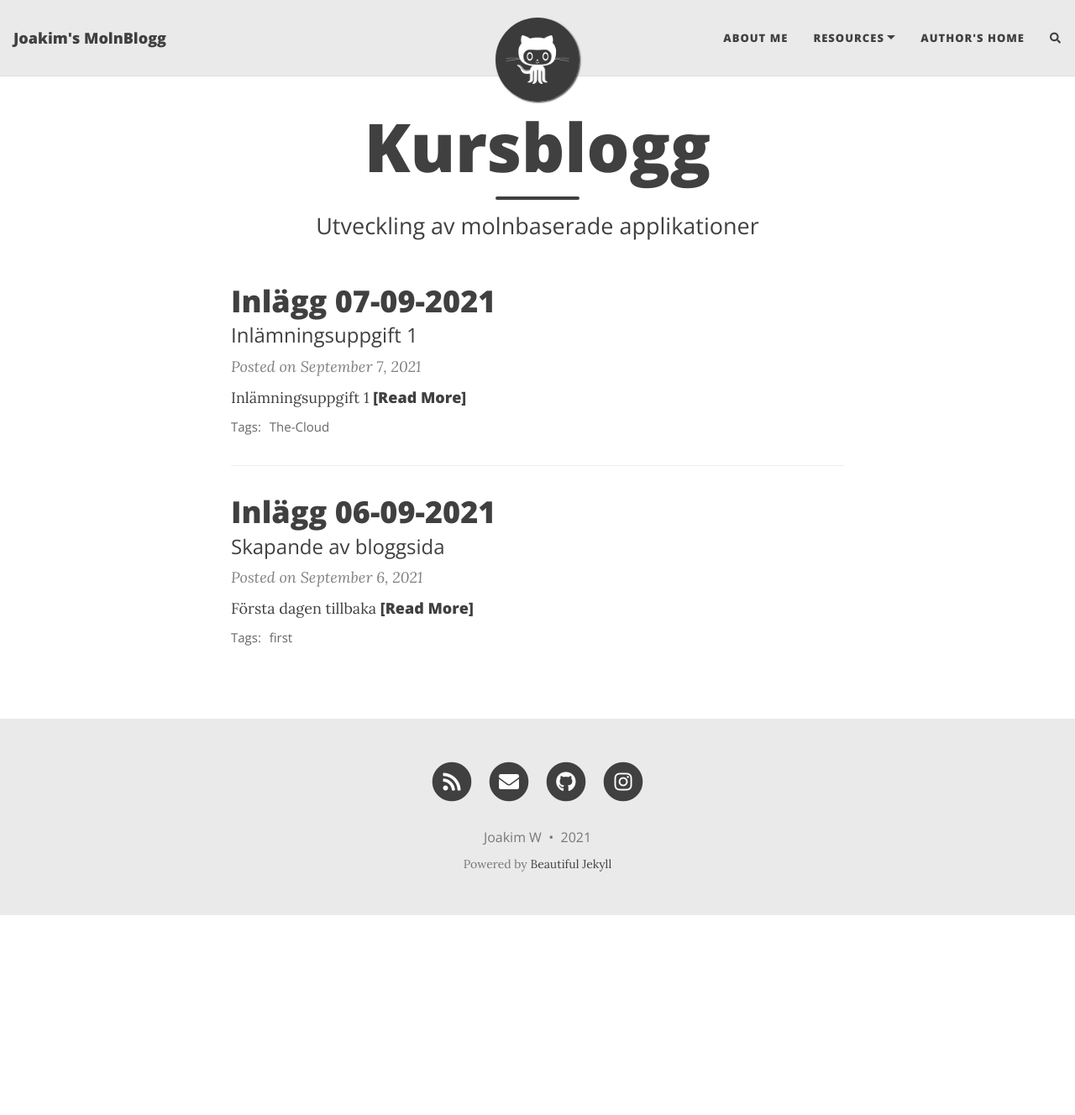
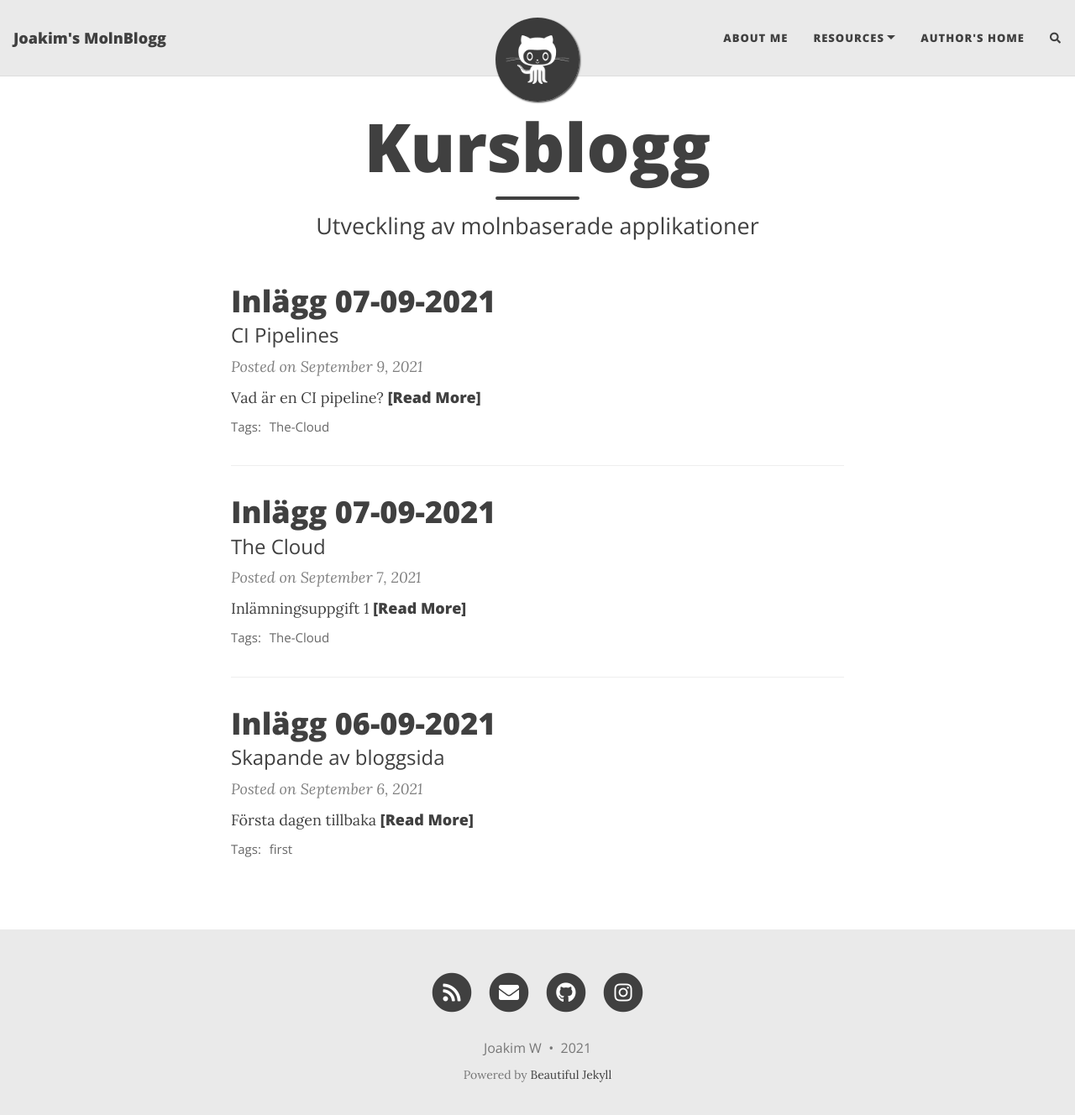
Before and after one commit to joakimwidell/joakimwidell.github.io, a Jekyll site: the page built from index.html, in a window 1280 px wide and 1341 px high. Shown: the top 1328 px of the window at 84% size. Built offline with Jekyll 4.4.1, drawn with Linux system fonts in a browser that asks for light colours; nearby versions of some CDN libraries; the list of posts is cut into pages by our own code; comment, search, counter and statistics services are not loaded; some of the changed lines change nothing that is shown.

Commit message:
Pipeline post

```diff
--- a/_posts/2021-09-07-molnet-stuff.md
+++ b/_posts/2021-09-07-molnet-stuff.md
@@ -1,7 +1,7 @@
 ---
 layout: post
 title: Inlägg 07-09-2021
-subtitle: Inlämningsuppgift 1
+subtitle: The Cloud
 gh-repo: joakimwidell
 gh-badge: [star, fork, follow]
 tags: [The-Cloud]
--- /dev/null
+++ b/_posts/2021-09-09-CI-Pipelines.md
@@ -0,0 +1,136 @@
+---
+layout: post
+title: Inlägg 07-09-2021
+subtitle: CI Pipelines
+gh-repo: joakimwidell
+gh-badge: [star, fork, follow]
+tags: [The-Cloud]
+comments: true
+---
+
+### Vad är en CI pipeline?
+
+<p1>CI eller *Continuous Integration* som det heter är ett sätt att automatisera testning av din kod.
+Pipelinen bygger kod, kör test och kör programmet på ett säkert sätt.
+
+Man kan säga att det är en körbar specifikation av de steg en utvecklare behöver
+följa för att leverera en ny version av ett program.</p1>
+
+## Hur fungerar då en CI pipeline?
+
+    För att beskriva detta på det mest utförliga sättet möjligt så tänker jag bryta ner processen i steg.
+
+    - Source:
+        För det mesta så är en *pipeline run* aktiverad av en ändring i källkoden, ändringen skickar en
+        notis till CI-verktyget och detta aktiverar pipelinen. Det finns många fler olika sätt att åstadkomma detta
+        och utvecklaren kan själv avgöra vilket event som skall aktivera pipelinen. Man kan t.ex lägga in att den kör
+        vid varje push på en specifik branch, eller vid både push och pul. Det finns många användbara möjligheter,
+        men ett bra ställe att börja på för att komma in i det är att enbart lägga vid push. Det är enklare att
+        säkerställa innehållet i din config.yml fil på detta viset.
+
+    - Build:
+        Här kombinerar vi källkoden och dess dependencies, du kanske har skrivit ett program i C#, då måste
+        pipelinen ladda ner och installera språket för att kunna köra programmet. Undantag för detta är om
+        du skriver med Ruby, Python eller JavaScript då dessa kommer inkluderade.
+
+        Målet med detta steget är att skapa en körbar instans av vårt program.
+
+    - Test:
+        I detta stadiet så kör vi våra tester för att validera både vår kod och beteender av vårt program.
+        Man kan kalla detta skedet av pipelinen för ett slags säkerhetsnät, det finns där för att stoppa
+        buggar innan de kan komma ut till användarna.
+
+        Testerna i sig är något man behöver skriva själv, detta görs bäst genom det vi kallar TDD eller
+        *Test Driven Development*. Detta är en princip där testerna ligger i centrum för utvecklaren
+        när denne skriver sin kod.
+
+        Beroende på hur stort och komplext programmet är kan detta stadiet ta antingen ett par sekunder eller flera timmar
+        och ifall pipelinen misslyckas under testerna kan detta uppmärksamma utvecklaren till problem i koden som de
+        inte förutsätt när de skrev koden. Här är det otroligt viktigt att våra felmeddelanden effektivt visar på vad
+        som har gått fel så utvecklaren kan ta hand om problemet medans de fortfarande har sin tidigare lösning
+        färsk i minnet.
+
+    - Deploy:
+        När alla föregående steg har lyckats är det nu dags att starta upp programmet. Det finns vanligvis flera olika
+        miljöer som programmet kan startas i, till exempel en *beta* eller *staging* miljö som används av utvecklarna eller
+        en miljö som brukar kallas *production* för användarna.
+
+
+
+## Finns det några fördelar med en pipeline?
+
+    Det enkla svaret är: Ja.
+
+    För att gå in lite mer i detalj finns det en hel radda med fördelar här, den första fördelen går i hand med det vi redan
+    har pratat om. Testningen av våra program sker mer effektivt, skulle vi manuellt testa att starta och köra testen med samma
+    interval så hade vi behövt lägga en väldans massa tid på det. Sen har vi en mycket mer transparent utvecklingsprocess,
+    om man har en QA inkluderad i projektet blir dennes jobb mycket enklare då man bara kan gå in och titta på historiken över
+    alla gånger pipelinen har körts, och kan därav inditifiera eventuella problem enklare.
+
+    En annan stor fördel är att man får veta nästan i realtid om det du har jobbat med faktiskt fungerar, och detta leder till både
+    en snabbare inlärningsprocess och etrt mycket mer utpräglat ansvarsystem, där det blir tydligt vem som har gjort eller inte gjort vad.
+
+
+## Vad definerar en *bra* pipeline?
+
+    Det finns ett par kriterier som man tittar efter i en *bra* pipeline. Det är en kombination flera saker:
+
+    - Hastighet:
+        Om din pipeline inte lyckas skapa feedback på mindre tid än det hade tagit för en utvecklare att identifiera problemet så är
+        den inte speciellt användbar. Om din pipeline har en *runtime* på ca 1 timme, så betyder det att ni som lag är begränsade
+        till ungefär 7 st genomgångar per dag. Detta kan leda till att man inte pushar upp sina ändringar lika ofta, och detta i sin tur
+        leder till att buggar uppstår och mer tid behöver läggas på att fixa dem.
+
+        Behöver man som utvecklare lägga mer tid på att skapa och observera sin pipeline så är det i slutändan negativt för
+        projektet.
+
+    - Pålitlighet:
+        En pålitlig pipeline ger alltid samma sorts output oavsätt input, med detta menar jag inte att alla felmeddelanden är
+        indentiska, det hade vart ett ganska bristfälligt verktyg. Tanken är att om jag stöter på ett fel inom samma område
+        som en annan utvecklare på projektet så skall felmeddelandet reflektera ungefär samma sak. Detta är för att det skall finnas
+        tydliga och konsekventa sätt att identifiera precis vad som har gått fel.
+
+        Det är även viktigt att ha en stabil runtime på sin pipeline, detta är till stor del för att undvika frustration hos utvecklaren.
+
+    - Pricksäkerhet:
+        All autmation är positivt, så länge det producerar minst lika effektiva resultat som det manuella arbetet. Den stora baksidan till
+        automation är att om något går fel, har vi inte nödvändigtvis samma kontroll över processen. Och lösningen kan därav bli lite mer
+        komplex än om en utvecklare hade suttit manuellt med uppgiften.
+
+        Därför använder man sig ofta av CI/CD verktyg som kan modellera både simpla och komplexa arbetsflöden. Den stora fördelen av just autmation
+        är samma som i alla andra områden av livet, manuella misstag blir nästan omöjliga.
+
+--------------------------------------------------------
+
+
+### Vår pipeline
+
+    Jag har tillsammans med [Sandra](https://github.com/SaAlgervik) lagt till en pipeline på ett projekt som vi båda var delaktiga i.
+
+    Vi började med att försöka implementera en template på en action via GitHub, vi hade inte så mycket framgång med detta då vi är
+    relativt nya till processen och det fanns mycket orelevant text inkluderad i dessa templates. Vi beslutade oss istället för att
+    bygga upp pipelinen i samma anda som det demoexempel vi fick av [Stephan](https://github.com/skjohansen) 2021-09-08. Börja med det
+    enklaste och bygga upp därifrån.
+
+    Vi körde fast en sväng när det kom till att köra våra kommandon på korrekt ställe, men efter lite hjälp från Stephan så löste vi det
+    genom att referera direkt till den path vi behövde komma åt i våra run statements.
+
+    Inkluderat undertil är ett screenshot av vår yml fil, där pipelinen har byggts upp.
+
+    ![pipelines](_posts\Images\CI-pipeline.png)
+
+    Kortfattat så enablar vi pipelinen varje gång man pushar till GitHub, vi kör den på senaste versionen av Ubuntu, detta hade likväl kunnat
+    vara windows, men vi körde på detta. Vi använder [Checkout](https://github.com/actions/checkout) och [setup-dotnet](https://github.com/actions/setup-dotnet)
+    för att komma åt vårt repo samt ha tillgång till en dotnet core cli miljö.
+
+    Vi definerar vilken version av dotnet som skall användas och kör sedan två run commands. Först kör vi en dotnet restore, så vi har tillgång till NuGet utan
+    att behöva köra det under nästa steg, som är dotnet build. Vi kör build för att starta upp projektet i vår tillfälliga miljö och inväntar sedan resultatet.
+
+    Det tog ett tag att få till rätt syntax, men vi fick det tillslut att gå igenom och visa en hjärvärmande grön checkmark.
+
+    ![Success](_posts\Images\Success.png)
+
+
+### Referenser
+
+[CI Pipeline](https://semaphoreci.com/blog/cicd-pipeline) [Github actions](https://docs.github.com/en/actions/learn-github-actions/understanding-github-actions)
```
